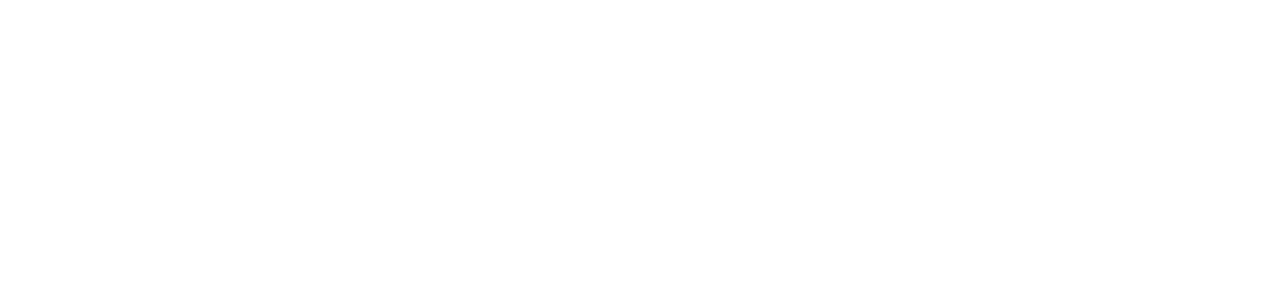
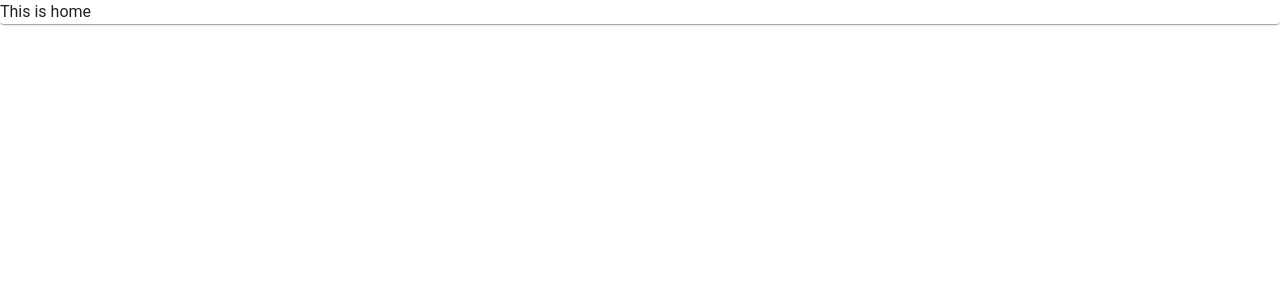
Before and after one commit to unkabogaton/signin-app, a Vue app: page / in a window 1280 px wide. Before the commit this address had no page. Shown: the top 300 px of the page. Built offline with nearby package versions, Linux system fonts and the light colour scheme.

Commit message:
Created home page

```diff
--- a/src/router/index.js
+++ b/src/router/index.js
@@ -3,11 +3,11 @@
 const router = createRouter({
   history: createWebHistory(import.meta.env.BASE_URL),
   routes: [
-    // {
-    //   path: '/',
-    //   name: 'home',
-    //   component: HomeView
-    // },
+    {
+      path: "/",
+      name: "home",
+      component: () => import("../views/Home.vue"),
+    },
     {
       path: "/login",
       name: "login",
--- /dev/null
+++ b/src/views/Home.vue
@@ -0,0 +1,9 @@
+<template>
+  <v-card>This is home</v-card>
+</template>
+
+<script>
+export default {};
+</script>
+
+<style></style>
```
